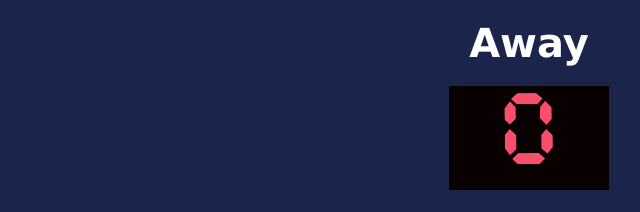
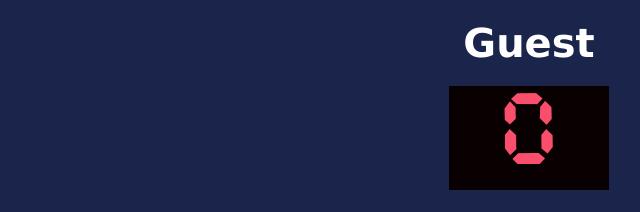
Before and after one commit to Georgeccy/basketball-scoreboard, a website built with Vite: page index.html in a window 1280 px wide. Shown: the top 212 px of the page, 431-1071 px from the left. Built offline with nearby package versions, Linux system fonts and the light colour scheme.

Commit message:
Update index.html

```diff
--- a/index.html
+++ b/index.html
@@ -15,7 +15,7 @@
                 </div>
             </div>
             <div>
-                <h3 id="guest" class="team">Away</h3>
+                <h3 id="guest" class="team">Guest</h3>
                 <p id="guest-scores" class="scores">0</p>
                 <div class="btn-group">
                     <button class="btn" onclick="guestPlus1()">+1</button>
```
